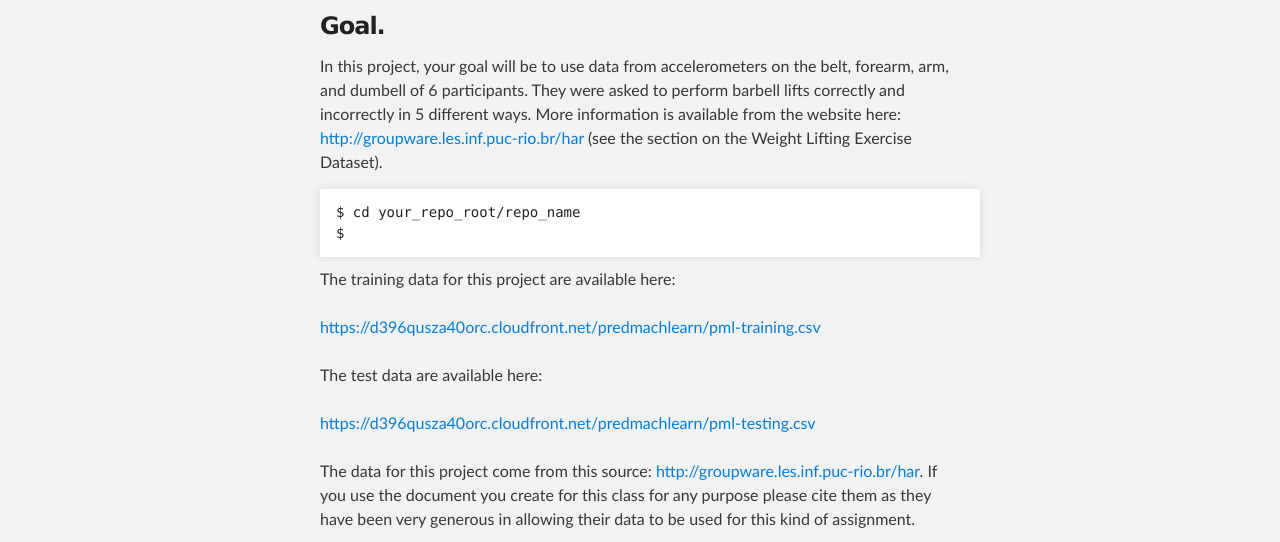
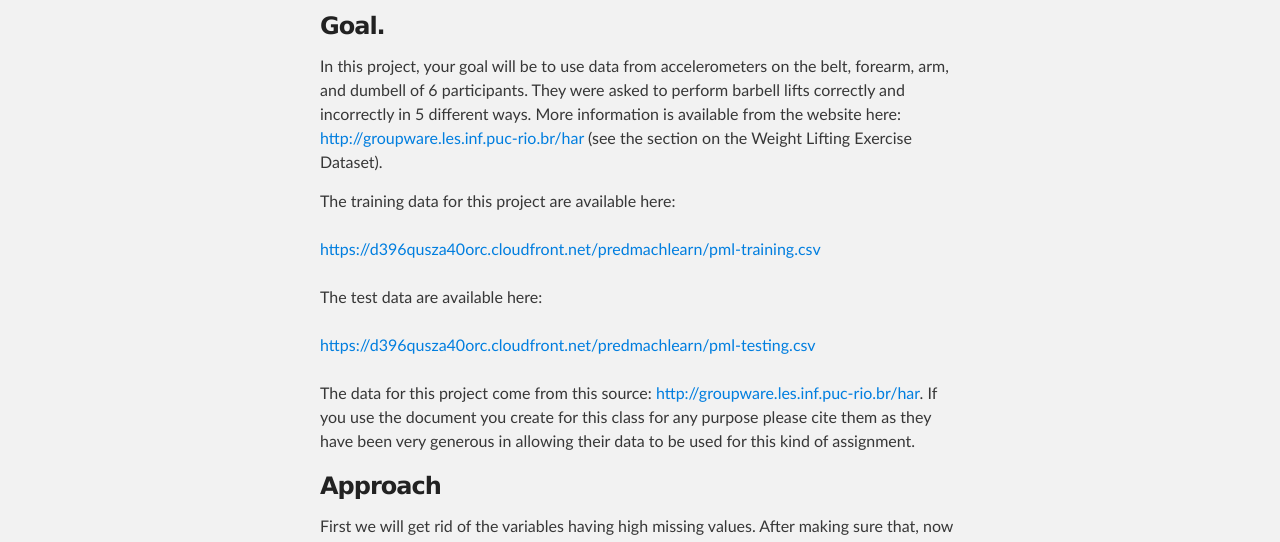
Before and after one commit to iguanajazz/practicalMachineLearning, a plain HTML site: page index.html in a window 1280 px wide. Shown: the part 252-794 px from the top of the page. Drawn offline with Linux system fonts and the light colour scheme.

Commit message:
Update index.html

```diff
--- a/index.html
+++ b/index.html
@@ -39,9 +39,6 @@ forearm, arm, and dumbell of 6 participants. They were asked to perform barbell
 different ways. More information is available from the website here: <a href="http://groupware.les.inf.puc-rio.br/har">http://groupware.les.inf.puc-rio.br/har</a>
 (see the section on the Weight Lifting Exercise Dataset).</p>
 
-<pre><code>$ cd your_repo_root/repo_name
-$
-</code></pre>
 <p>
 The training data for this project are available here:
 <br>
```
